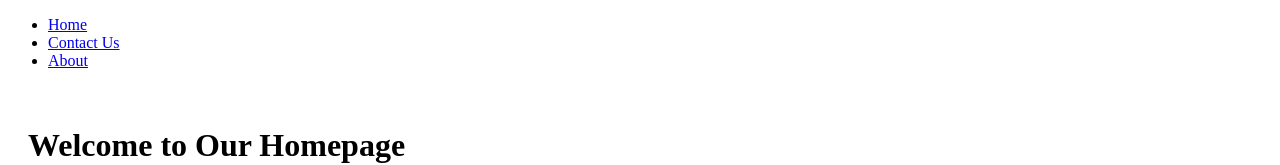
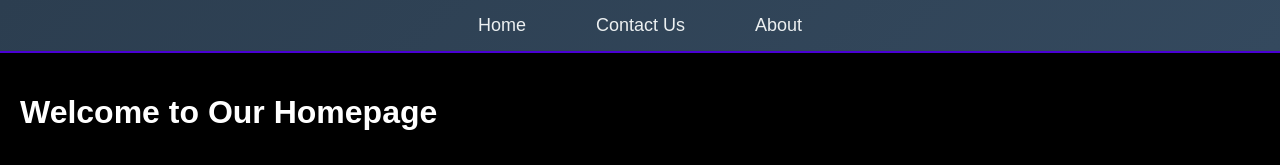
Before and after one commit to mrmanas/FrontendNode, a React (Create React App) app: page / in a window 1280 px wide. Shown: the top 165 px of the page. Built offline with nearby package versions, Linux system fonts and the light colour scheme.

Commit message:
Update index.css

```diff
--- a/src/index.css
+++ b/src/index.css
@@ -1,3 +1,57 @@
+nav {
+  background: linear-gradient(135deg, #2c3e50, #34495e);
+  padding: 15px;
+  box-shadow: 0 4px 8px rgba(0, 0, 0, 0.6);
+  border-bottom: 2px solid #4a00d4;
+}
+
+ul {
+  list-style: none;
+  display: flex;
+  justify-content: center;
+  margin: 0;
+  padding: 0;
+}
+
+li {
+  margin: 0 15px;
+}
+
+a {
+  color: #ecf0f1;
+  text-decoration: none;
+  font-size: 18px;
+  padding: 10px 20px;
+  border-radius: 25px;
+  transition: color 0.3s ease, background-color 0.3s ease, transform 0.3s ease;
+}
+
+a:hover {
+  color: #1abc9c;
+  background-color: rgba(0, 0, 0, 0.3);
+  transform: scale(1.05);
+}
+
+a:active {
+  color: #f39c12;
+  background-color: rgba(0, 0, 0, 0.5);
+}
+
+:root {
+  --primary-color-light: #ffffff;
+  --secondary-color-light: #00bcd4;
+  --text-color-light: #333333;
+  --primary-color-dark: #1a1a1a;
+  --secondary-color-dark: #00bcd4;
+  --text-color-dark: #ecf0f1;
+}
+
+body {
+  margin: 0;
+  font-family: Arial, sans-serif;
+  background-color: #000;
+  color: #fff;
+}
 
 .homepage {
   padding: 20px;
```
